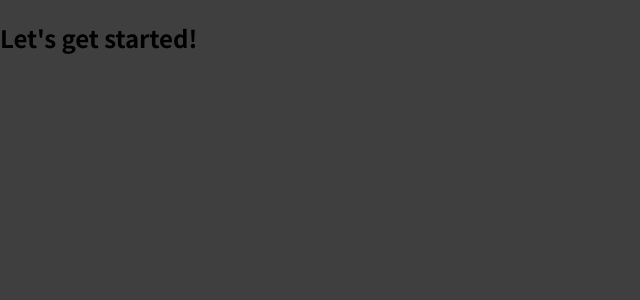
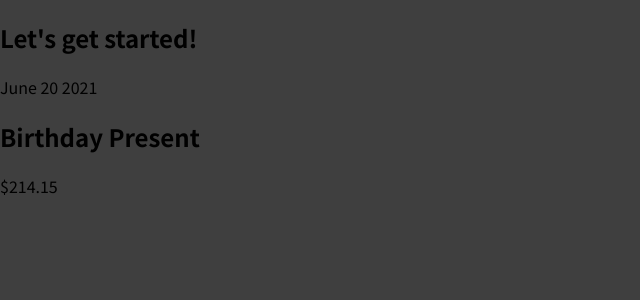
Before and after one commit to MareikeHeuer/react-complete-guide, a JavaScript app: page / in a window 1280 px wide. Shown: the top 300 px of the page, without its empty margins (0-640 px from the left). Built offline with nearby package versions, Linux system fonts and the light colour scheme.

Commit message:
Building first custom component: ExpenseItem

```diff
--- a/src/App.js
+++ b/src/App.js
@@ -1,7 +1,10 @@
+import ExpenseItem from "./components/ExpenseItem";
+
 function App() {
   return (
     <div>
       <h2>Let's get started!</h2>
+      <ExpenseItem />
     </div>
   );
 }
--- /dev/null
+++ b/src/components/ExpenseItem.js
@@ -0,0 +1,13 @@
+function ExpenseItem() {
+  return (
+    <div>
+      <div>June 20 2021</div>
+      <div>
+        <h2>Birthday Present</h2>
+      </div>
+      <div>$214.15</div>
+    </div>
+  );
+}
+
+export default ExpenseItem;
```
Also changed, not shown: 1 other file (tests, documents, lock files or other folders).
